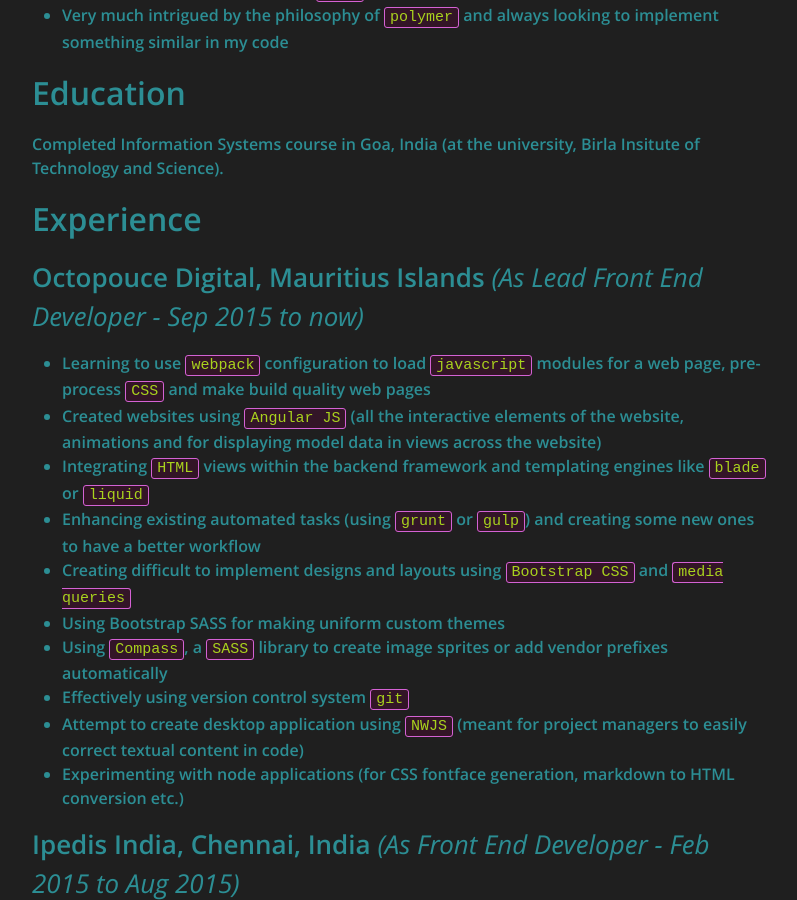
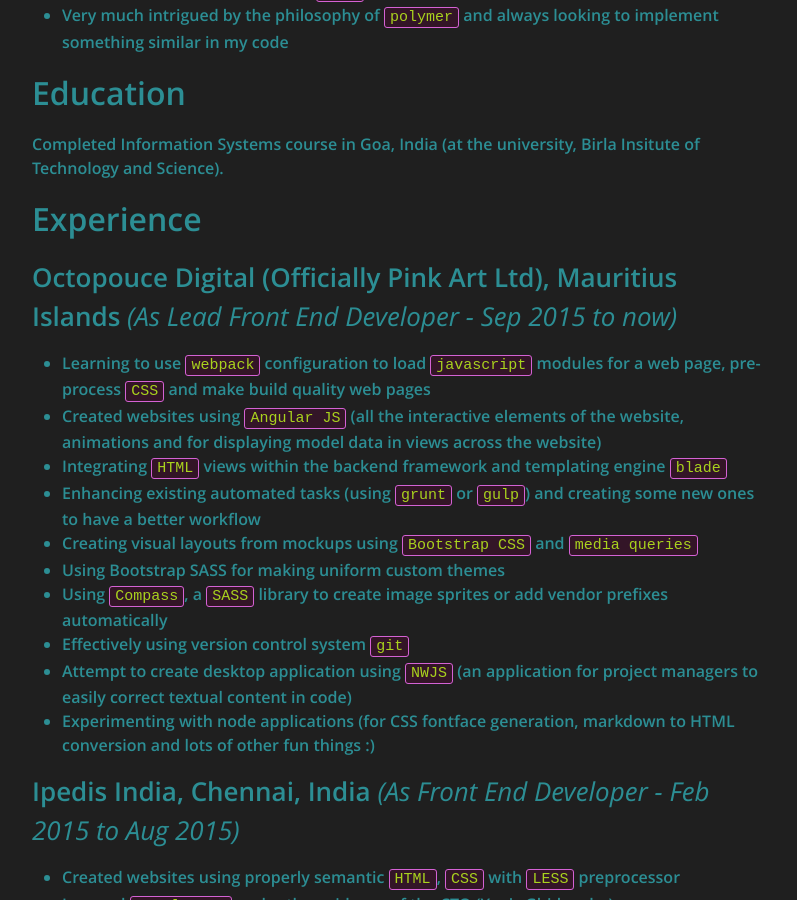
Before and after one commit to blenderous/blenderous.github.io, a Jekyll site: the page built from cv.md, in a window 1280 px wide and 900 px high, scrolled down 908 px. Shown: the whole window, without its empty margins (238-1035 px from the left). Built offline with Jekyll 4.4.1, drawn with Linux system fonts in a browser that asks for light colours.

```diff
--- a/cv.md
+++ b/cv.md
@@ -37,18 +37,18 @@ Completed Information Systems course in Goa, India (at the university, Birla Ins
 
 ## Experience
 
-### Octopouce Digital, Mauritius Islands *(As Lead Front End Developer - Sep 2015 to now)*
+### Octopouce Digital (Officially Pink Art Ltd), Mauritius Islands *(As Lead Front End Developer - Sep 2015 to now)*
 - Learning to use `webpack` configuration to load `javascript` modules for a web page, pre-process `CSS` and make build quality web pages
 - Created websites using `Angular JS`  (all the interactive elements of the website, animations and for displaying model data in views across the website)
-- Integrating `HTML` views within the backend framework and templating engines like `blade` or `liquid`
+- Integrating `HTML` views within the backend framework and templating engine `blade`
 - Enhancing existing automated tasks (using `grunt` or `gulp`) and creating some new ones to have a better work­flow
-- Creating difficult to implement designs and layouts using  `Bootstrap CSS`  and `media queries`
+- Creating visual layouts from mockups using `Bootstrap CSS`  and `media queries`
 - Using Bootstrap SASS for making uniform custom themes
 - Using [`Compass`](http://compass-style.org/), a `SASS` library to create image sprites or add vendor prefixes automatically
 - Effectively using version control system `git`
-- Attempt to create desktop application using [`NWJS`](https://nwjs.io/) (meant for project managers to easily correct textual content in code)
+- Attempt to create desktop application using [`NWJS`](https://nwjs.io/) (an application for project managers to easily correct textual content in code)
 - Experimenting with node applications (for CSS
-fontface generation, markdown to HTML conversion etc.)
+fontface generation, markdown to HTML conversion and lots of other fun things :)
 
 ### Ipedis India, Chennai, India *(As Front End Developer - Feb 2015 to Aug 2015)*
 - Created websites using properly semantic `HTML`, `CSS` with `LESS` preprocessor
```
Also changed, not shown: _includes/javascript/2016-11-22.js (+66 -1 lines), _layouts/default.html (+12 -0 lines), _posts/2016-11-22-three-js-fun.md (+71 -4 lines), blog-assets/favicons/16x16.png, blog-assets/favicons/32x32.png, blog-assets/favicons/64x64.png, blog-assets/favicons/96x96.png, blog-assets/textures/red-squares-on-green.gif (added).
